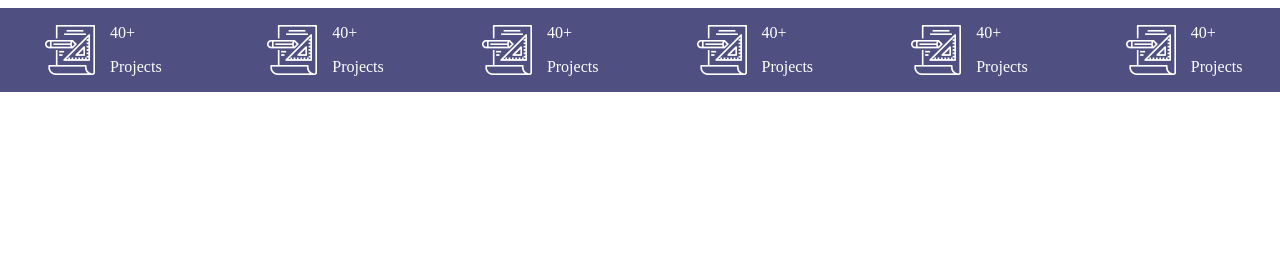
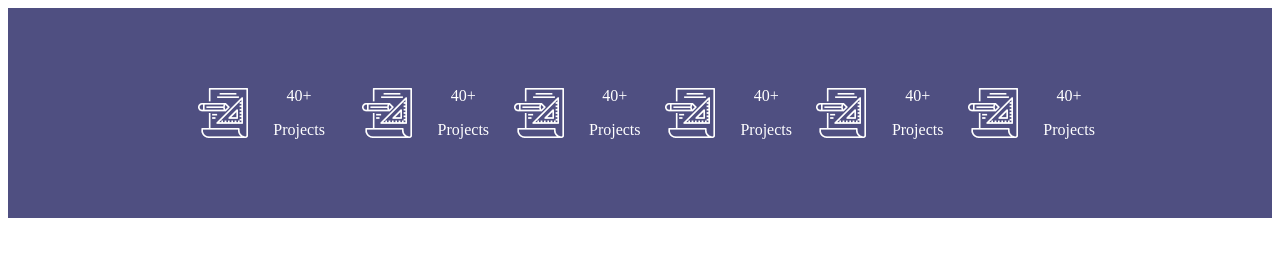
Before and after one commit to Andrey-streange41/Column-layout, a plain HTML site: page index.html in a window 1280 px wide. Drawn offline with Linux system fonts and the light colour scheme.

Commit message:
fixed padddin

```diff
--- a/index.html
+++ b/index.html
@@ -9,7 +9,7 @@
   <body>
 
 
-<section>
+<section class="grid_wrapper">
     <div class="row">
       <div class="col-sm-6  col-md-2 flex-container_lvl1">
           <img src="images/Group (1).png" alt="images_alt1">
--- a/style.css
+++ b/style.css
@@ -3,13 +3,19 @@
     box-sizing: border-box;
 }
 
+.grid_wrapper
+{
+    background-color: rgb(79, 79, 129);
+    text-align: center;
+}
 
 .row
 {
-    background-color: rgb(79, 79, 129);
+
     display: flex;
     justify-content: center;
     align-items: center;
+    padding: 5% 15%;
 }
 
 
@@ -17,11 +23,12 @@
 {
     display: flex;
     align-items: center;
-   justify-content: center;
+    justify-content: center;
 }
 
 .flex-item-lvl1
 {
-    padding-left:15px;
+    padding-left:20%;
+
     color: white;
 }
```
